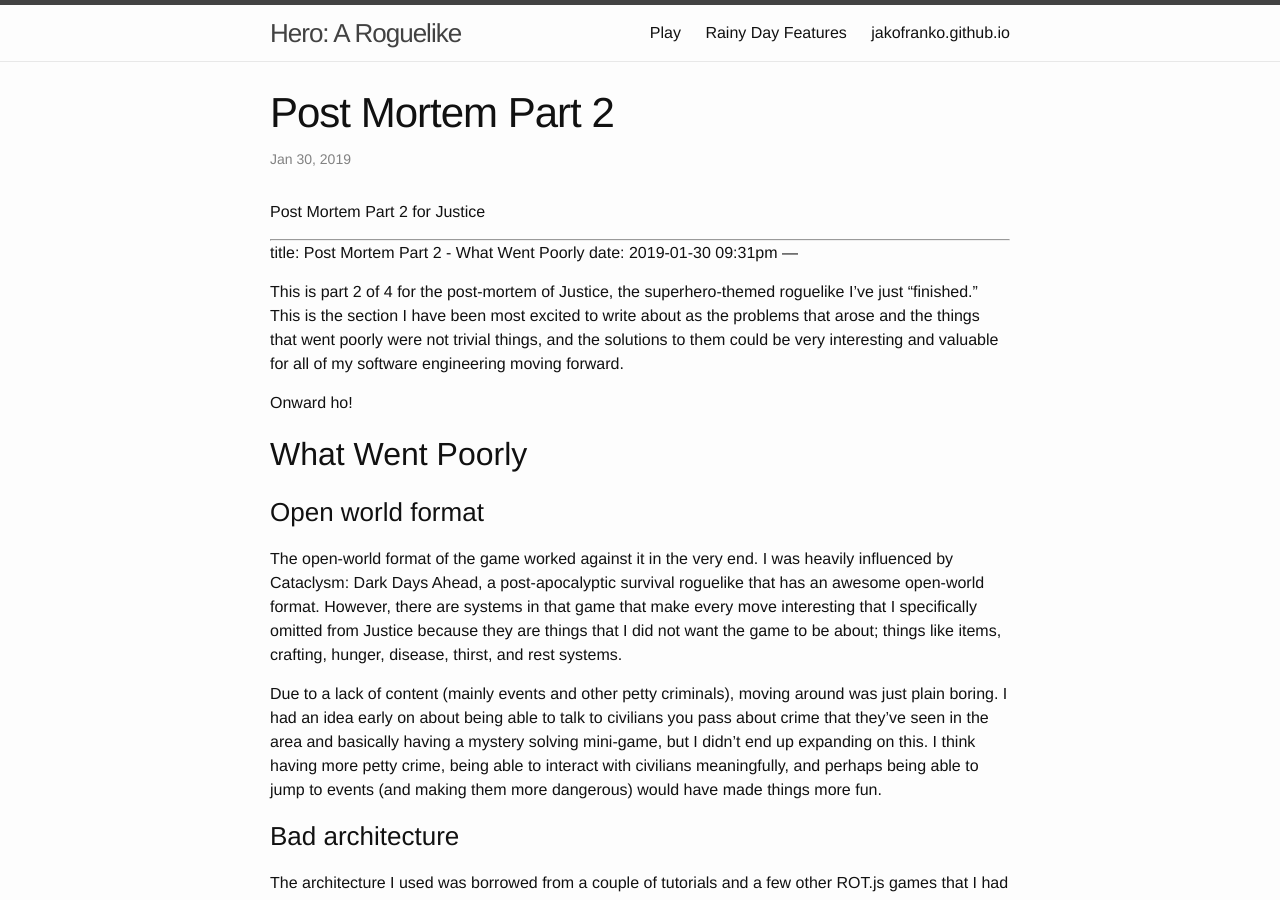
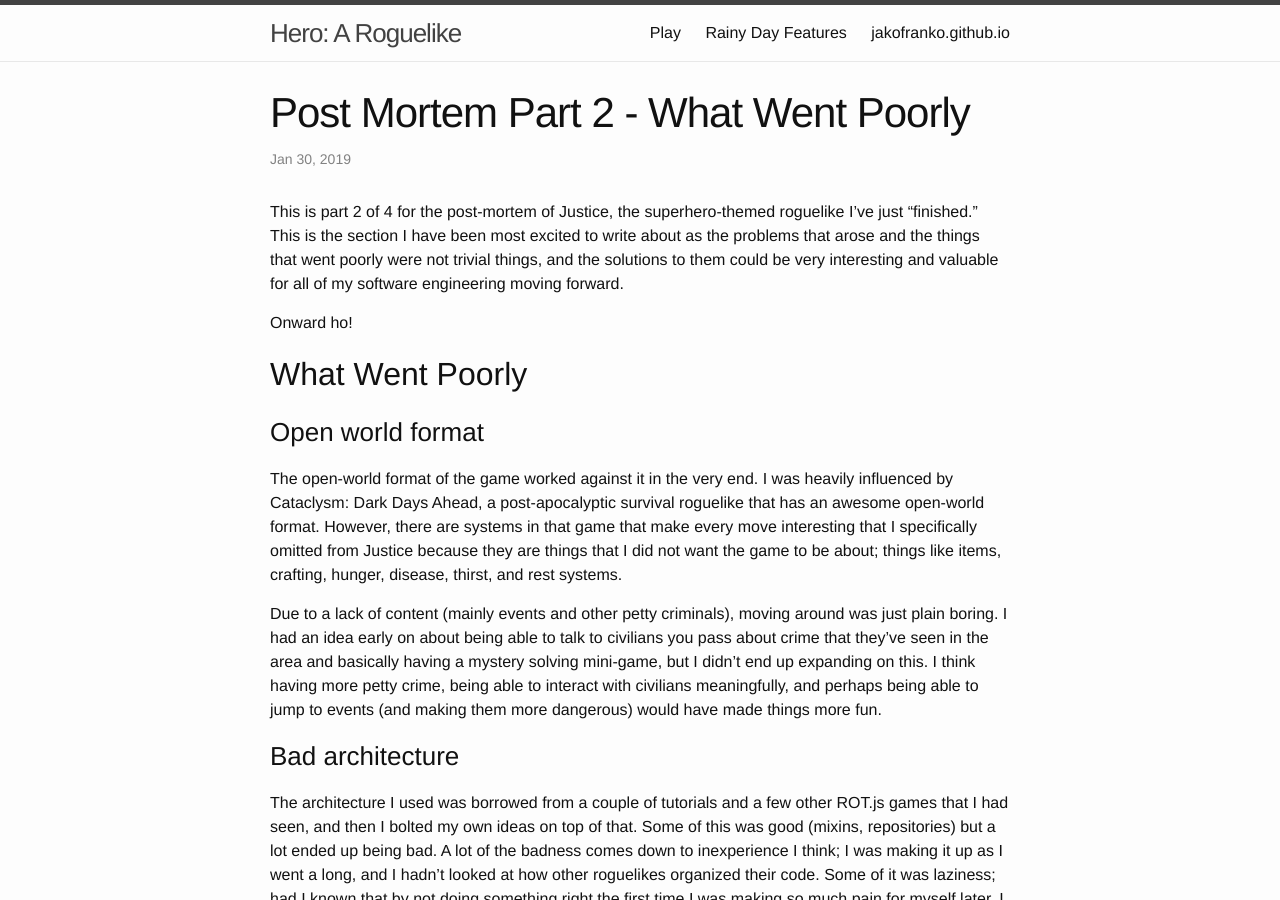
Before and after one commit to jakofranko/hero, a Jekyll site: the page built from _posts/2019-01-30-Post-Mortem-Part-2.md, in a window 1280 px wide and 900 px high. Built offline with Jekyll 4.4.1, drawn with Linux system fonts in a browser that asks for light colours.

Commit message:
Removed faux header

```diff
--- a/_posts/2019-01-30-Post-Mortem-Part-2.md
+++ b/_posts/2019-01-30-Post-Mortem-Part-2.md
@@ -1,5 +1,3 @@
-Post Mortem Part 2 for Justice
-
 ---
 title: Post Mortem Part 2 - What Went Poorly
 date: 2019-01-30 09:31pm
```
